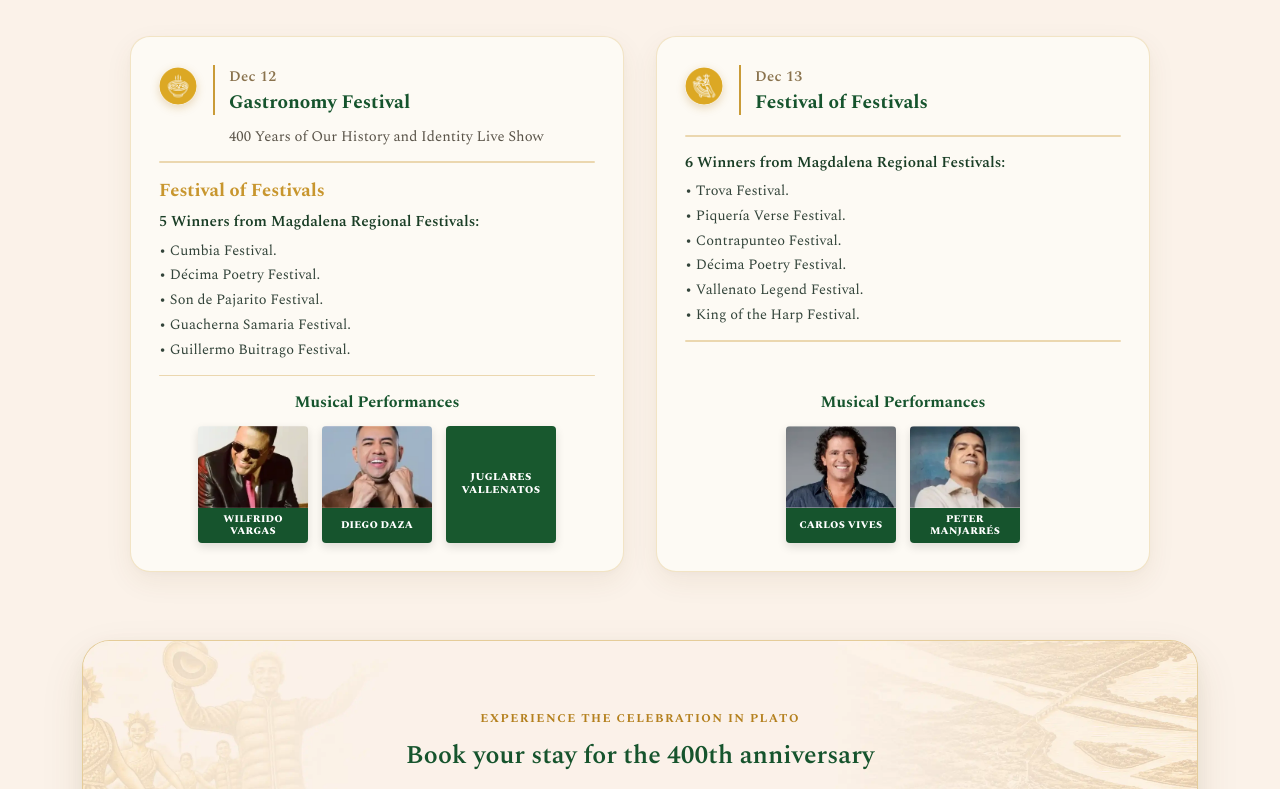
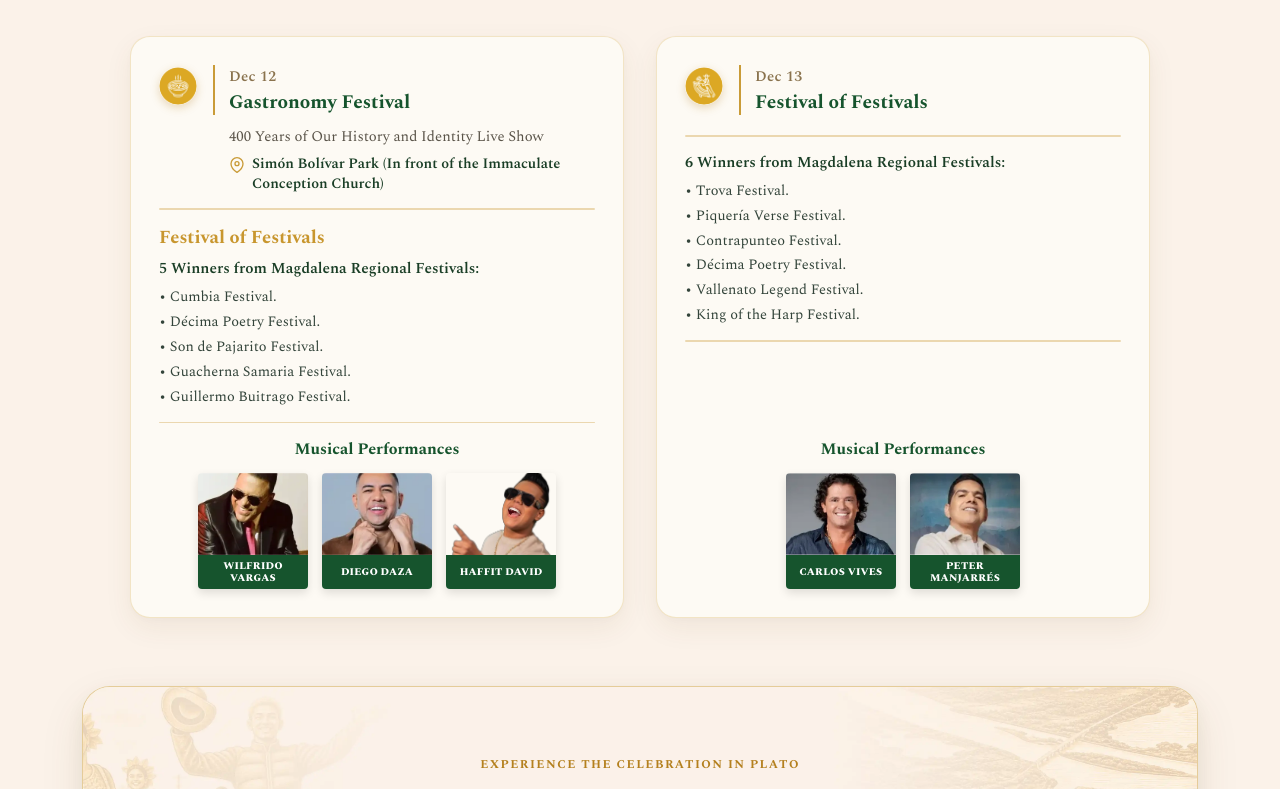
Before and after one commit to vicent1p/turismo-frontend, an Angular app: page /programacion in a window 1280 px wide. Shown: the part 1962-2751 px from the top of the page. Built offline with nearby package versions, Linux system fonts and the light colour scheme.

Commit message:
feat(programacion): add location pin to Dec 12 card and update Juglares Vallenatos with Haffit David

```diff
--- a/src/app/pages/programacion/programacion.css
+++ b/src/app/pages/programacion/programacion.css
@@ -340,7 +340,7 @@
 
 .event-location-row {
   display: flex;
-  align-items: center;
+  align-items: flex-start;
   gap: 7px;
   margin: 10px 0 0 16px;
   color: #1a3e26;
@@ -350,9 +350,15 @@
   line-height: 1.35;
 }
 
+.event-location-row.festival-location {
+  margin: 8px 0 0 16px;
+  font-size: 0.90rem;
+}
+
 .location-pin-icon {
   flex-shrink: 0;
   color: #c99b38;
+  margin-top: 2px;
 }
 
 .event-location-text {
--- a/src/app/pages/programacion/programacion.html
+++ b/src/app/pages/programacion/programacion.html
@@ -278,6 +278,13 @@
                   <h3 class="event-noble-title">{{ content().day12GastroTitle }}</h3>
                 </div>
                 <p class="event-sub-desc">{{ content().day12GastroDesc }}</p>
+                <div class="event-location-row festival-location">
+                  <svg class="location-pin-icon" width="16" height="16" viewBox="0 0 24 24" fill="none" stroke="currentColor" stroke-width="2" stroke-linecap="round" stroke-linejoin="round" aria-hidden="true">
+                    <path d="M21 10c0 7-9 13-9 13s-9-6-9-13a9 9 0 0 1 18 0z"></path>
+                    <circle cx="12" cy="10" r="3"></circle>
+                  </svg>
+                  <span class="event-location-text">{{ content().day12Location }}</span>
+                </div>
               </div>
             </div>
 
--- a/src/app/pages/programacion/programacion.ts
+++ b/src/app/pages/programacion/programacion.ts
@@ -76,6 +76,7 @@ export interface ProgramacionLocaleContent {
   day12Date: string;
   day12GastroTitle: string;
   day12GastroDesc: string;
+  day12Location: string;
   day12FestTitle: string;
   day12FestWinnersKicker: string;
   day12Winners: ReadonlyArray<string>;
@@ -166,6 +167,7 @@ const PROGRAMACION_CONTENT: Record<AppLang, ProgramacionLocaleContent> = {
     day12Date: '12 Dic.',
     day12GastroTitle: 'Festival Gastronómico',
     day12GastroDesc: 'Show 400 Años de nuestra Historia e Identidad',
+    day12Location: 'Parque Simón Bolívar (Frente a la iglesia Inmaculada Concepción)',
     day12FestTitle: 'Festival de Festivales',
     day12FestWinnersKicker: '5 ganadores de festivales del Magdalena:',
     day12Winners: [
@@ -179,7 +181,7 @@ const PROGRAMACION_CONTENT: Record<AppLang, ProgramacionLocaleContent> = {
     day12Artists: [
       { name: 'Wilfrido Vargas', photo: 'artistas/wilfrido-vargas.webp' },
       { name: 'Diego Daza', photo: 'artistas/diego-daza.webp' },
-      { name: 'Juglares Vallenatos', photo: '' }
+      { name: 'Haffit David', photo: '/david.png' }
     ],
     day13Date: '13 Dic.',
     day13FestTitle: 'Festival de Festivales',
@@ -275,6 +277,7 @@ const PROGRAMACION_CONTENT: Record<AppLang, ProgramacionLocaleContent> = {
     day12Date: 'Dec 12',
     day12GastroTitle: 'Gastronomy Festival',
     day12GastroDesc: '400 Years of Our History and Identity Live Show',
+    day12Location: 'Simón Bolívar Park (In front of the Immaculate Conception Church)',
     day12FestTitle: 'Festival of Festivals',
     day12FestWinnersKicker: '5 Winners from Magdalena Regional Festivals:',
     day12Winners: [
@@ -288,7 +291,7 @@ const PROGRAMACION_CONTENT: Record<AppLang, ProgramacionLocaleContent> = {
     day12Artists: [
       { name: 'Wilfrido Vargas', photo: 'artistas/wilfrido-vargas.webp' },
       { name: 'Diego Daza', photo: 'artistas/diego-daza.webp' },
-      { name: 'Juglares Vallenatos', photo: '' }
+      { name: 'Haffit David', photo: '/david.png' }
     ],
     day13Date: 'Dec 13',
     day13FestTitle: 'Festival of Festivals',
```
